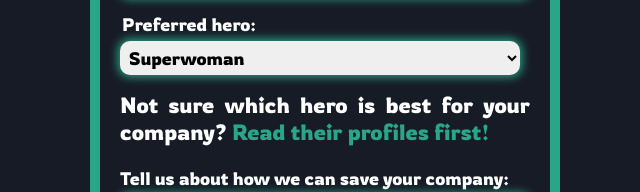
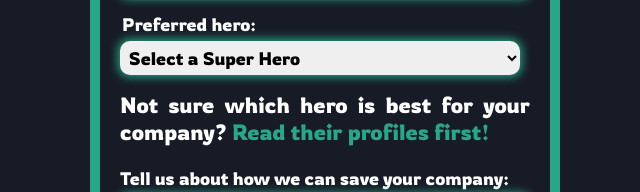
Before and after one commit to fac29b/ejproject1, a plain HTML site: page contactus.html in a window 1280 px wide. Shown: the part 587-779 px from the top of the page, 315-955 px from the left. Drawn offline with Linux system fonts and the light colour scheme.

Commit message:
feat(HTML): add extra option element to select element

```diff
--- a/contactus.html
+++ b/contactus.html
@@ -47,6 +47,7 @@
         <input class="contactBox" type="tel" name="phone" required />
         <legend>Preferred hero:</legend>
         <select name="hero">
+          <option>Select a Super Hero</option>
           <option value="superwoman">Superwoman</option>
           <option value="batman">Batman</option>
           <option value="spiderman">Spiderman</option>
```
